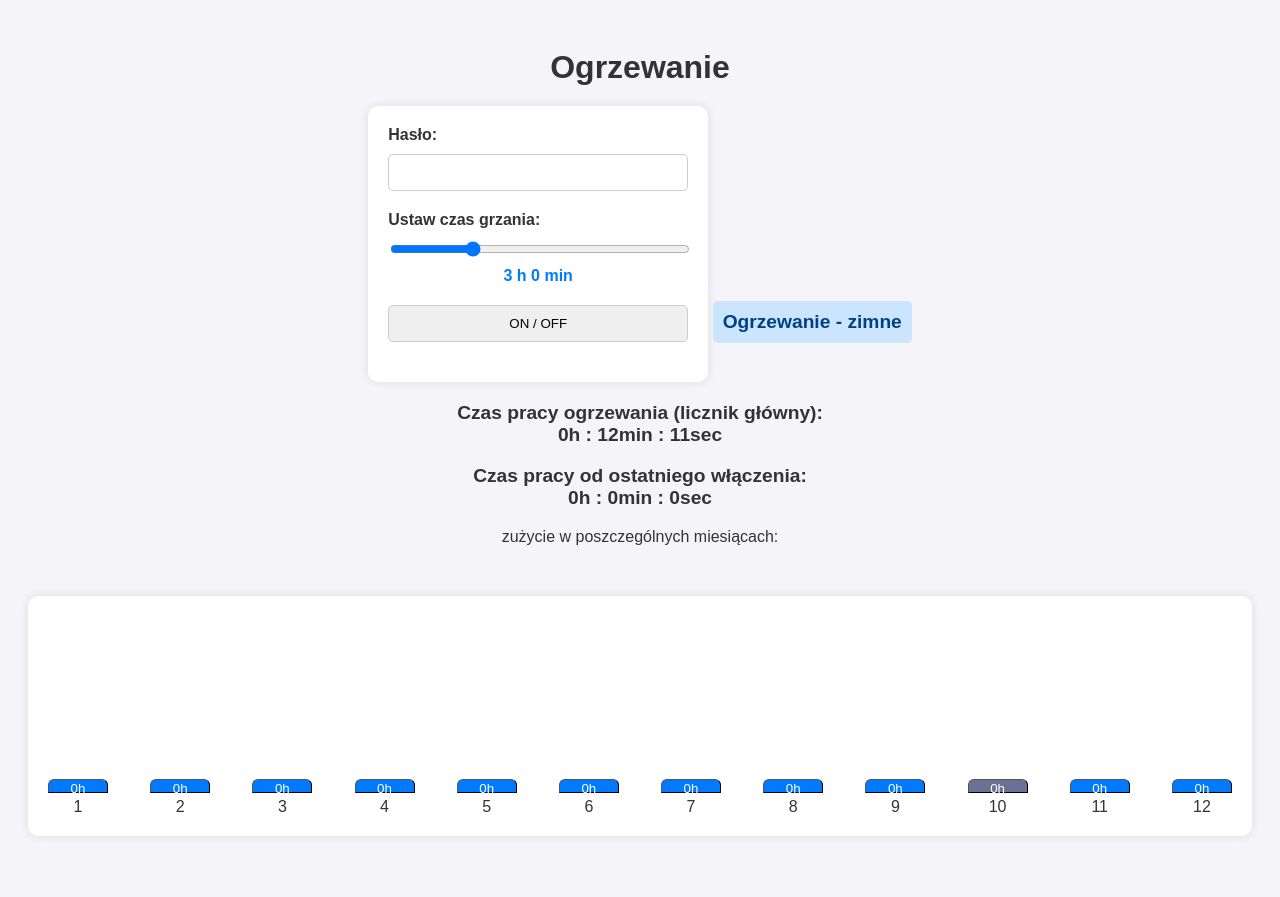
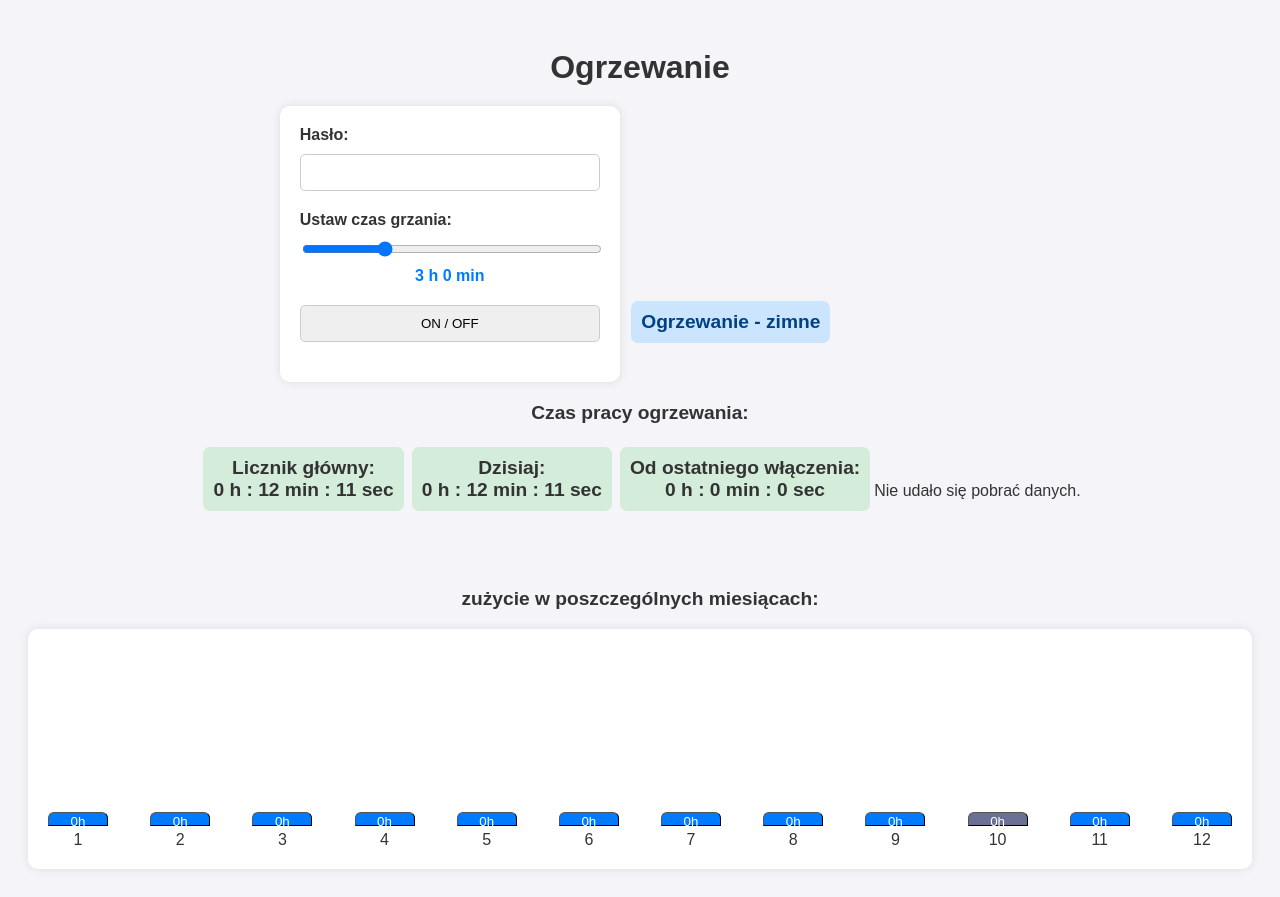
Before and after one commit to marekkubacki/malina, a PHP site: page / in a window 1280 px wide. Before the commit the page ends 864 px from the top, so only its background shows below. Run offline with PHP 8.4, Linux system fonts and the light colour scheme; data that the repository does not hold is empty.

Commit message:
test v02

```diff
--- a/index.php
+++ b/index.php
@@ -13,7 +13,7 @@
 				const godziny = Math.floor(sekundy / 3600); // Obliczanie godzin
 				const minuty = Math.floor((sekundy % 3600) / 60); // Obliczanie minut
 				const pozostaleSekundy = sekundy % 60; // Obliczanie sekund
-				return `${godziny} h ${minuty} min ${pozostaleSekundy} sec`;
+				return `${godziny} h : ${minuty} min : ${pozostaleSekundy} sec`;
 			}
 			function zwiekszaj_licznik(id)
 			{
@@ -104,7 +104,7 @@
         <input style="cursor: pointer" type="submit" value="ON / OFF" name="onoff">
     </form>
 
-
+	<div class='kolumna'>
 
 
     <?php
@@ -114,7 +114,7 @@
             $sekundy %= 3600;
             $minuty = floor($sekundy / 60);
             $sekundy %= 60;
-            return($godziny."h : ".$minuty."min : ".$sekundy."sec");
+            return($godziny." h : ".$minuty." min : ".$sekundy." sec");
         }
 
 		function rozbicie_do_minut($sekundy)
@@ -123,7 +123,7 @@
             $sekundy %= 3600;
             $minuty = round($sekundy / 60);
 			if($godziny>0)
-				{return($godziny."h : ".$minuty."m");}
+				{return($godziny." h : ".$minuty." m");}
 			else
 				{return($minuty."m");}
         }
@@ -197,41 +197,59 @@
             }
 			else
 			{
-                echo("<p class=\"status grzeje\" style=\"color: red;\">Hasło niepoprawne</p>");
+                echo("<p class=\"status grzeje\" style=\"color: red;\">Hasło niepoprawne</p><br><br><br><br>");
             }
 
         }
 
         if ($wlacz == 0)
 		{
-            echo("<p class='status zimne'>Ogrzewanie - zimne</p>");
-			echo("<p id='testlicznik'>Czas pracy ogrzewania (licznik główny):<br>" . rozbicie_do_sekund($dane["licznik"]) . "</p>");
-			echo("<p>Czas pracy od ostatniego włączenia:<br>" . rozbicie_do_sekund($dane["aktualnie"]) . "</p>");
+            echo("<p class='status zimne'>Ogrzewanie - zimne</p></div>");
+			echo("<p>Czas pracy ogrzewania:</p>");
+			echo("<p class='status liczniki'>Licznik główny:<br>" . rozbicie_do_sekund($dane["licznik"]) . "</p>");
+			echo("<p class='status liczniki'>Dzisiaj:<br>" . rozbicie_do_sekund($dane["dzis"]) . "</p>");
+			echo("<p class='status liczniki'>Od ostatniego włączenia:<br>" . rozbicie_do_sekund($dane["aktualnie"]) . "</p>");
+
         }
 		else
 		{
+			echo("<p class='status grzeje'>Ogrzewanie - grzeje</p><br>");
 			$licznik_autooff=$dane['auto_off']-$dane['aktualnie']-1;
-			echo("<p class='status zimne'>czas auto off: <p class='status zimne' id='licznik_autooff'>{$licznik_autooff}</p></p>");
-            echo("<p class=\"status grzeje\">Ogrzewanie - grzeje</p>");
+			echo("<p class='status zimne' style='margin-right:-5px'>czas auto off: <p class='status zimne' id='licznik_autooff'>{$licznik_autooff}</p></p></div><br>");
 
-			echo("<p id=\"testlicznik\">Czas pracy ogrzewania (licznik główny):</p>");
-			echo("<p id='licznik'>{$dane["licznik"]}</p>");
+			echo("<p>Czas pracy ogrzewania:</p>");
+			echo("<div class='status liczniki'><p>Licznik główny:</p><p id='licznik'>{$dane["licznik"]}</p></div>");
+			//echo("<p id='licznik'>{$dane["licznik"]}</p>");
+			echo("<div class='status liczniki'><p>Dzisiaj:</p><p id='dzis'>{$dane["dzis"]}</p></div>");
+			echo("<div class='status liczniki'><p>Od ostatniego włączenia:</p><p id='aktualnie'>{$dane["aktualnie"]}</p></div>");
 
-			echo("<p>Czas pracy od ostatniego włączenia:<br></p>");
-			echo("<p id='aktualnie'>{$dane["aktualnie"]}</p>");
+			//echo("<p class='status liczniki'>Czas pracy od ostatniego włączenia:<br></p>");
+			//echo("<p id='aktualnie'>{$dane["aktualnie"]}</p>");
 
 			echo("<script> zmniejszaj_licznik('licznik_autooff');</script>");
 			echo("<script> zwiekszaj_licznik('licznik'); </script>");
 			echo("<script> zwiekszaj_licznik('aktualnie'); </script>");
+			echo("<script> zwiekszaj_licznik('dzis'); </script>");
         }
 
+		// Użycie wttr.in do pobrania pogody w Warszawie
+		$pogoda = file_get_contents("https://wttr.in/Warsaw?format=%t");
+		// Sprawdzenie, czy dane zostały poprawnie pobrane
+		if ($pogoda !== false)
+		{
+			echo "<div class='pogoda'>Aktualna temperatura w Warszawie:<a href='https://wttr.in/Warsaw?format=1'> $pogoda</a></div>";
+		}
+		else
+		{
+			echo "Nie udało się pobrać danych.";
+		}
 
 
     ?>
 
 
-
-	zużycie w poszczególnych miesiącach:
+	<br><br><br><br>
+	<p>zużycie w poszczególnych miesiącach:</p>
     <div class="dane-miesieczne">
         <?php
 
--- a/style.css
+++ b/style.css
@@ -55,11 +55,22 @@
     font-weight: bold;
 }
 
+.kolumna {
+	width: 370px;
+	padding: 3px;
+    border-radius: 5px;
+
+    display: inline-block;
+	text-align: left;
+}
+.kolumna div{
+
+}
 .status {
     padding: 10px;
-    border-radius: 5px;
-    margin-top: 20px;
+    border-radius: 7px;
     display: inline-block;
+	margin: 4px;
 }
 
 .zimne {
@@ -72,6 +83,14 @@
     color: #721c24;
 }
 
+.liczniki {
+	background-color: #d4edda;
+
+}
+.liczniki p {
+	margin-bottom: 0px;
+	margin-top: 0px;
+}
 .animacja-wlaczania {
     transition: all 0.3s ease-in-out;
 }
@@ -86,7 +105,7 @@
     justify-content: space-between;
     align-items: flex-end;
     height: 200px;
-    margin-top: 50px;
+    margin-top: 5px;
     background-color: #fff;
     padding: 20px;
     border-radius: 10px;
@@ -130,6 +149,16 @@
 	z-index: 10; /* Ustawiamy wyższy z-index dla pop-up */
 }
 
+.pogoda {
+	display: block; /* Ukryte domyślnie */
+	position: absolute;  /*Pozycjonowanie absolutne w odniesieniu do najbliższego elementu rodzica */
+	top: 10px; /* Wyśrodkowanie w pionie */
+	right: 0px; /* Wyśrodkowanie w poziomie */
+	padding: 20px;
+	box-shadow: 0 0 4px rgba(0, 0, 0, 0.5); /* Cień */
+	z-index: 1; /* Ustawiamy wyższy z-index dla pop-up */
+}
+
 .kalendarz {
 	display: grid;
 	grid-template-columns: repeat(7, 1fr); /* 7 kolumn na dni tygodnia */
```
Also changed, not shown: dane.json (+1 -13 lines).
